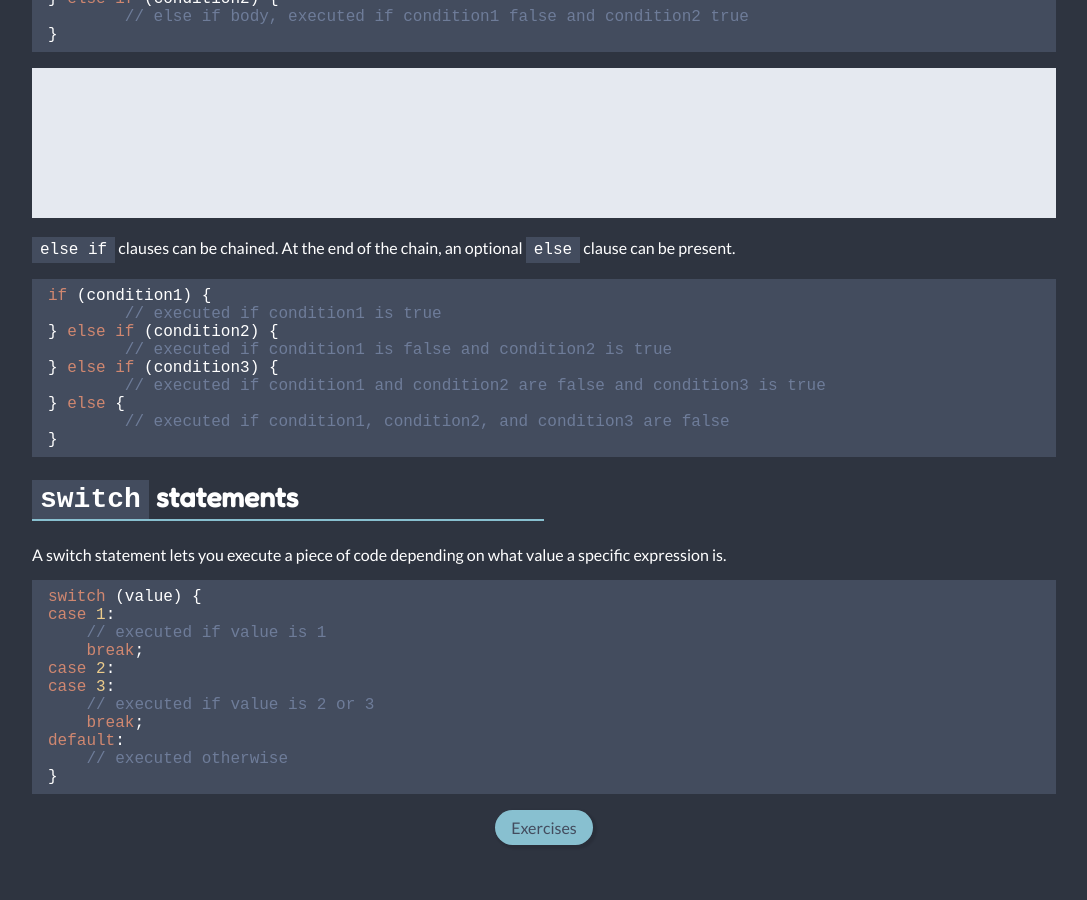
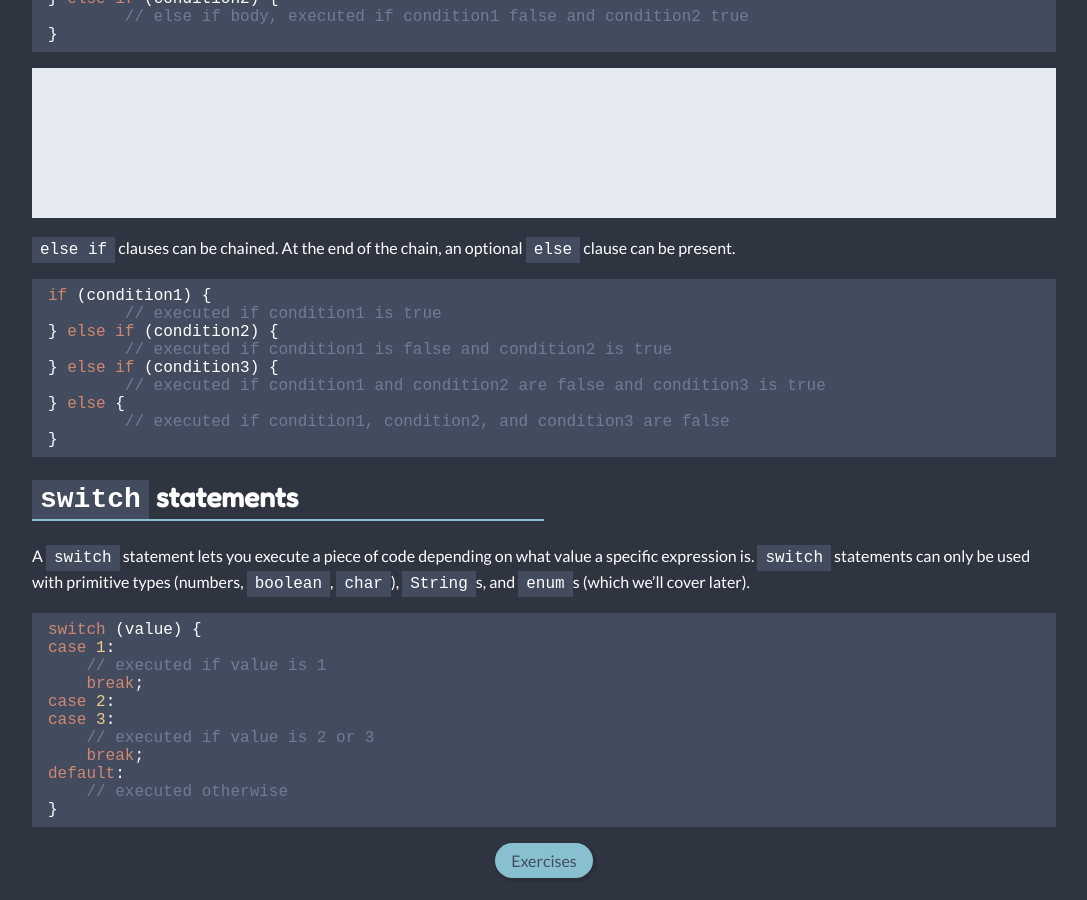
Before and after one commit to Jellyfish4654/guides, a Jekyll site: the page built from java/day3.md, in a window 1280 px wide and 900 px high, scrolled down 1515 px. Shown: the whole window, without its empty margins (96-1183 px from the left). Built offline with Jekyll 4.4.1, drawn with Linux system fonts in a browser that asks for light colours; before the commit the page ends 2382 px from its top, so only the background shows below that.

````diff
--- a/_data/java.yml
+++ b/_data/java.yml
@@ -14,11 +14,13 @@
 
  - title: "Arrays"
 
+ - title: "Methods"
+
 ## things to add
-##  - exception handling: try/catch
 ##  - methods; method overloading
 ##  - classes: members (static, final etc), constructors, static initializers
 ##  - inheritance, abstract & final classes
+##  - exception handling: try/catch
 ##  - interfaces & polymorphism & interface inheritance; default methods
 ##  - nested classes & enums
 ##  - generics
@@ -28,3 +30,4 @@
 ##      - string formatting
 ##      - reading & writing files
 ##      - using collections: List, Set, Map
+##      - futures/promises?
--- a/_layouts/default.html
+++ b/_layouts/default.html
@@ -43,7 +43,7 @@
       {{ content }}
 
       {%if page.dataset and site.data[page.dataset][page.day].exercises %}
-      <div align="center"><a class="button" href="day{{page.day}}-exercises">Exercises</a></div>
+      <div align="center" style="margin-top:8px"><a class="button" href="day{{page.day}}-exercises">Exercises</a></div>
       {%endif%}
     </main>
     <script>mermaid.initialize({startOnLoad:true});</script>
--- a/java/day3.md
+++ b/java/day3.md
@@ -80,8 +80,9 @@ if (condition1) {
 ```
 
 ## `switch` statements
-A switch statement lets you execute a piece of code depending on what value a specific
-expression is.
+A `switch` statement lets you execute a piece of code depending on what value a specific
+expression is. `switch` statements can only be used with primitive types (numbers, `boolean`, `char`), `String`s, and `enum`s (which we'll cover later).
+
 ```java
 switch (value) {
 case 1:
````
Also changed, not shown: java/index.md (+3 -3 lines).
